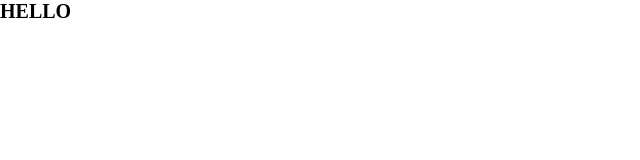
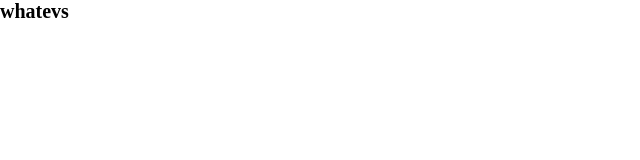
Before and after one commit to Lidorfel/git-two, a plain HTML site: page index.html in a window 1280 px wide. Shown: the full height of the page, 0-640 px from the left. Drawn offline with Linux system fonts and the light colour scheme.

Commit message:
added h1

```diff
--- a/index.html
+++ b/index.html
@@ -8,6 +8,6 @@
     <link rel="stylesheet" href="/style.css" />
   </head>
   <body>
-    <h1>HELLO</h1>
+    <h1>whatevs</h1>
   </body>
 </html>
```
